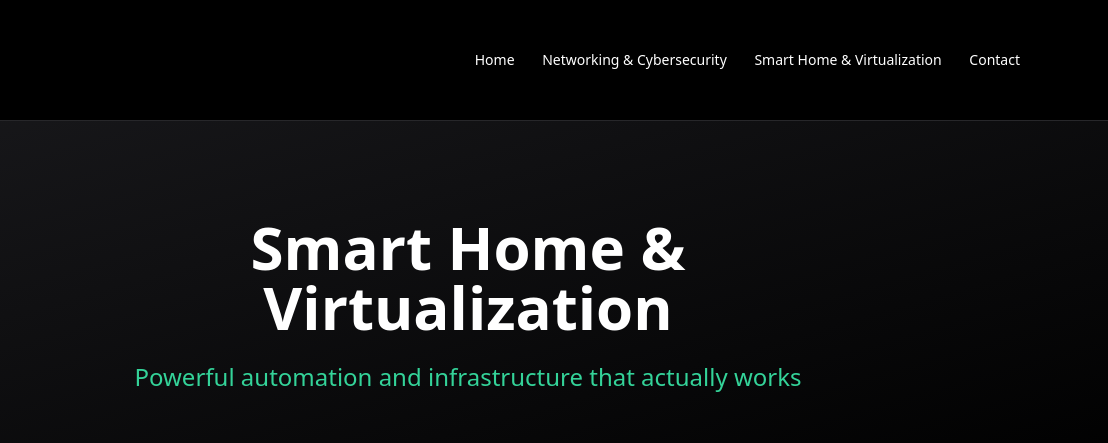
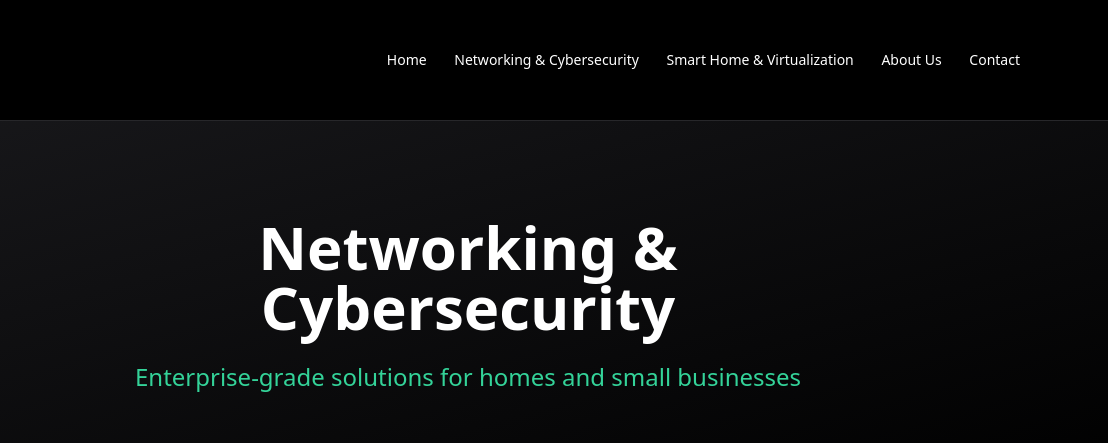
Before and after one commit to mczulutrust/zulutrust, a plain HTML site: page smart-home-virtualization.html in a window 1280 px wide. Shown: the top 443 px of the page, 172-1280 px from the left. Drawn offline with nearby package versions, Linux system fonts and the light colour scheme.

```diff
--- a/smart-home-virtualization.html
+++ b/smart-home-virtualization.html
@@ -28,7 +28,8 @@
       <div class="space-x-6 text-sm">
         <a href="index.html" class="hover:text-emerald-400 transition">Home</a>
         <a href="networking-security.html" class="hover:text-emerald-400 transition">Networking & Cybersecurity</a>
-        <a href="smart-home-virtualization.html" class="hover:text-emerald-400 transition">Smart Home & Virtualization</a>
+        <a href="#" class="hover:text-emerald-400 transition">Smart Home & Virtualization</a>
+        <a href="#" class="hover:text-emerald-400 transition">About Us</a>
         <a href="index.html#contact" class="hover:text-emerald-400 transition">Contact</a>
       </div>
     </div>
@@ -37,8 +38,8 @@
   <!-- Hero -->
   <header class="bg-gradient-to-br from-zinc-900 to-black py-24 text-center">
     <div class="max-w-4xl mx-auto px-6">
-      <h1 class="text-5xl md:text-6xl font-bold mb-6">Smart Home & Virtualization</h1>
-      <p class="text-2xl text-emerald-400">Powerful automation and infrastructure that actually works</p>
+      <h1 class="text-5xl md:text-6xl font-bold mb-6">Networking & Cybersecurity</h1>
+      <p class="text-2xl text-emerald-400">Enterprise-grade solutions for homes and small businesses</p>
     </div>
   </header>
 
```
